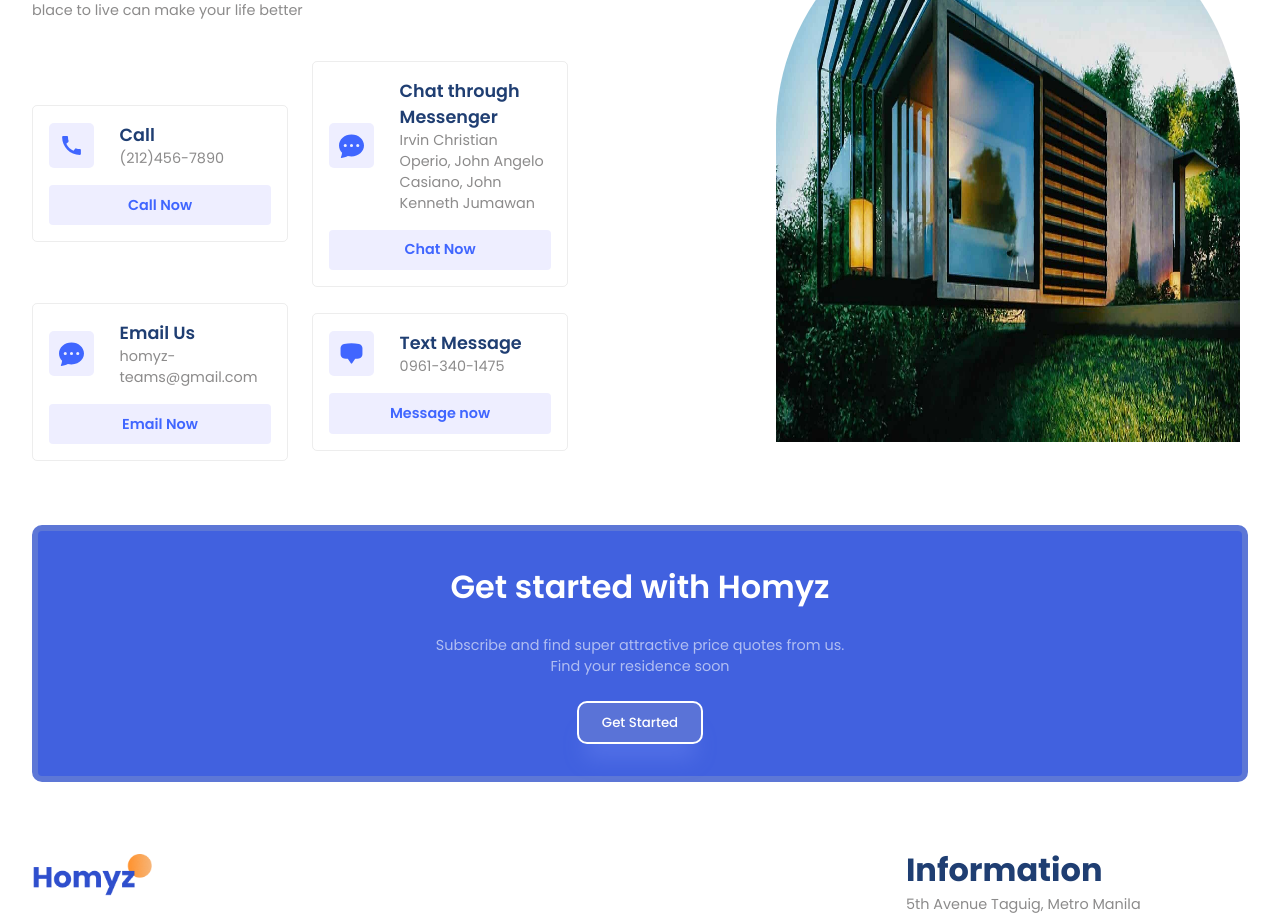
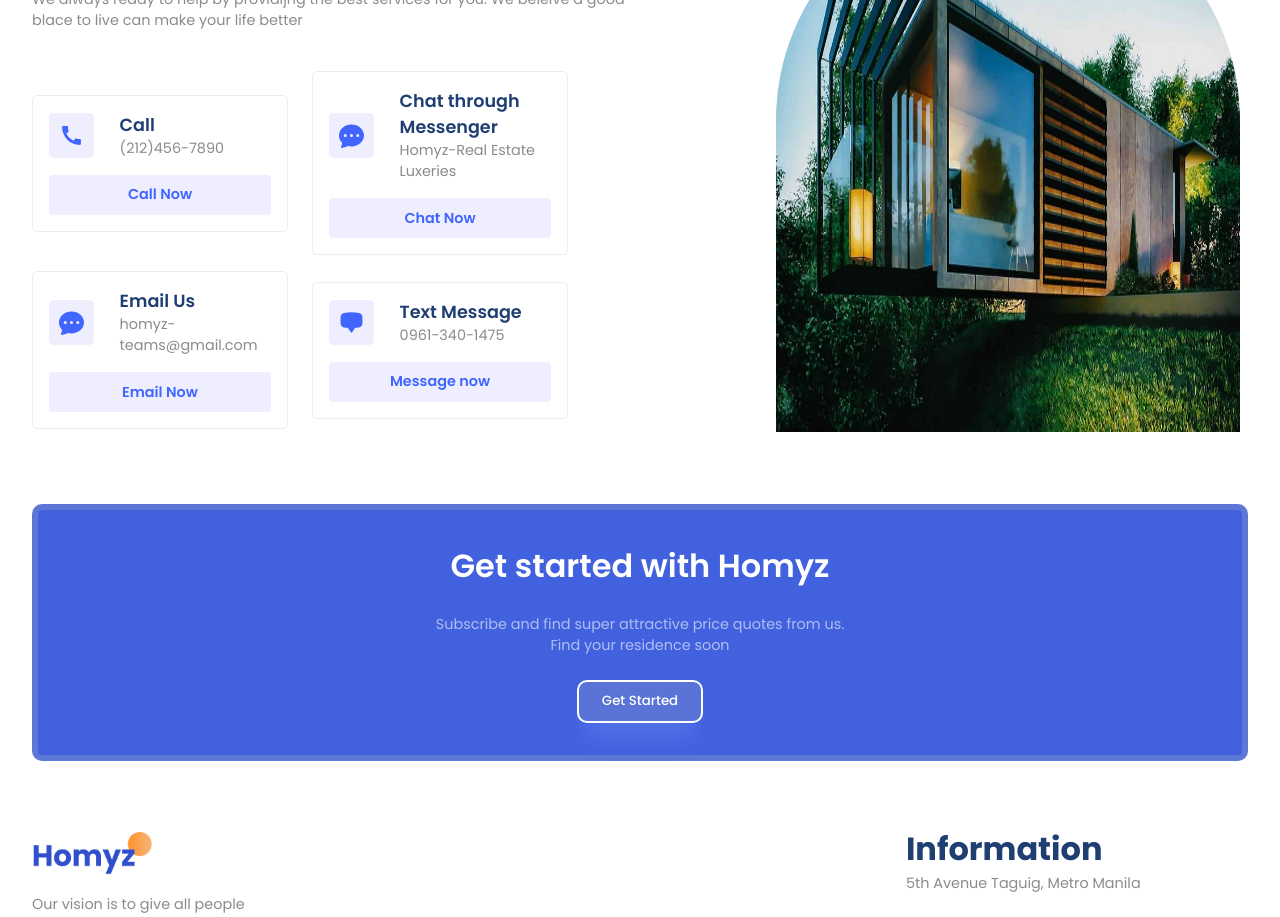
Before and after one commit to blhbhl/mp2-realestate, a React (Vite) app: page / in a window 1280 px wide. Shown: the part 2180-3097 px from the top of the page. Built offline with nearby package versions, Linux system fonts and the light colour scheme.

Commit message:
Update Contact.jsx

```diff
--- a/src/components/Contact/Contact.jsx
+++ b/src/components/Contact/Contact.jsx
@@ -39,7 +39,7 @@
                   </div>
                   <div className="flexColStart detail">
                     <span className="primaryText">Chat through Messenger</span>
-                    <span className="secondaryText">Irvin Christian Operio, John Angelo Casiano, John Kenneth Jumawan</span>
+                    <span className="secondaryText">Homyz-Real Estate Luxeries</span>
                   </div>
                 </div>
                 <div className="flexCenter button">Chat Now</div>
```
